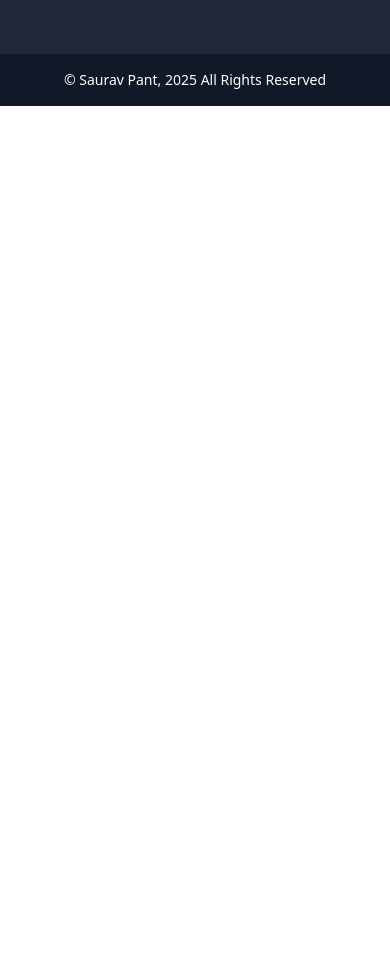
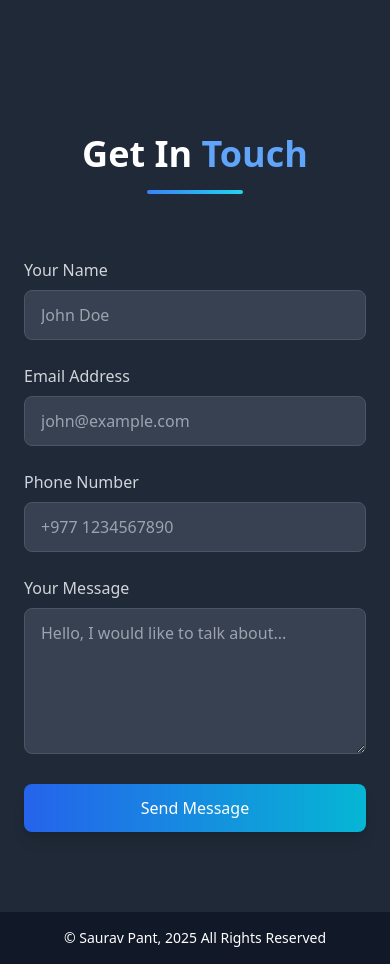
Before and after one commit to Sauravpant/my-portfolio, a React (Vite) app: page / in a window 390 px wide. Shown: the part 6180-7144 px from the top of the page. Before the commit the page ends 6286 px from the top, so only its background shows below. Built offline with nearby package versions, Linux system fonts and the light colour scheme.

Commit message:
Added contact-form

```diff
--- a/src/components/App.jsx
+++ b/src/components/App.jsx
@@ -5,6 +5,7 @@ import SkillsSection from "./SkillsSection";
 import ProjectSection from "./ProjectSection";
 import Footer from "./Footer";
 import AboutSection from "./AboutSection";
+import Contact from "./Contact";
 
 function App() {
   return (
@@ -13,6 +14,7 @@ function App() {
     <AboutSection />
     <SkillsSection  />
     <ProjectSection />
+    <Contact/>
     <Footer />
     </>
   );
--- /dev/null
+++ b/src/components/Contact.jsx
@@ -0,0 +1,157 @@
+import React, { useState, useRef } from "react";
+import { motion } from "framer-motion";
+
+function Contact() {
+  const name = useRef(null);
+  const email = useRef(null);
+  const phone = useRef(null);
+  const message = useRef(null);
+  const [buttonMessage, setButtonMessage] = useState("Send Message");
+  const onSubmit = async (event) => {
+    event.preventDefault();
+    console.log("Access Key:", import.meta.env.VITE_ACCESS_KEY);
+    setButtonMessage("Sending...");
+    const formData = new FormData(event.target);
+    formData.append("access_key", access_key);
+
+    const object = Object.fromEntries(formData);
+    const json = JSON.stringify(object);
+    try {
+      const response = await fetch("https://api.web3forms.com/submit", {
+        method: "POST",
+        headers: {
+          "Content-Type": "application/json",
+          Accept: "application/json",
+        },
+        body: json,
+      });
+      const data = await response.json();
+      if (!data.success) {
+        throw new Error("Failed to send message");
+      } else {
+        console.log("Message sent successfully");
+        setButtonMessage("Message Sent!");
+        name.current.value = "";
+        email.current.value = "";
+        phone.current.value = "";
+        message.current.value = "";
+        setTimeout(() => {
+          setButtonMessage("Send Message");
+        }, 2000);
+      }
+    } catch (error) {
+      alert("Error sending message:", error);
+      setButtonMessage("Send Message");
+    }
+  };
+
+  return (
+    <section id="contact" className="py-20 px-6 bg-gray-800">
+      <motion.div
+        initial={{ opacity: 0 }}
+        whileInView={{ opacity: 1 }}
+        viewport={{ once: true }}
+        className="max-w-4xl mx-auto"
+      >
+        <div className="text-center mb-16">
+          <motion.h2
+            className="text-4xl md:text-5xl font-bold mb-4 text-white"
+            initial={{ y: -20 }}
+            whileInView={{ y: 0 }}
+            viewport={{ once: true }}
+          >
+            Get In <span className="text-blue-400">Touch</span>
+          </motion.h2>
+          <motion.div
+            className="w-24 h-1 bg-gradient-to-r from-blue-500 to-cyan-400 mx-auto rounded-full"
+            initial={{ scaleX: 0 }}
+            whileInView={{ scaleX: 1 }}
+            viewport={{ once: true }}
+            transition={{ duration: 0.5 }}
+          />
+        </div>
+
+        <motion.form
+          onSubmit={onSubmit}
+          initial={{ opacity: 0, y: 20 }}
+          whileInView={{ opacity: 1, y: 0 }}
+          transition={{ delay: 0.2 }}
+          viewport={{ once: true }}
+          className="space-y-6"
+        >
+          <div className="grid grid-cols-1 md:grid-cols-2 gap-6">
+            <div>
+              <label htmlFor="name" className="block text-gray-300 mb-2">
+                Your Name
+              </label>
+              <input
+                type="text"
+                id="name"
+                ref={name}
+                name="name"
+                required
+                className="w-full px-4 py-3 rounded-lg bg-gray-700 border border-gray-600 focus:border-blue-400 focus:outline-none text-white transition-all"
+                placeholder="John Doe"
+              />
+            </div>
+            <div>
+              <label htmlFor="email" className="block text-gray-300 mb-2">
+                Email Address
+              </label>
+              <input
+                type="email"
+                id="email"
+                ref={email}
+                name="email"
+                required
+                className="w-full px-4 py-3 rounded-lg bg-gray-700 border border-gray-600 focus:border-blue-400 focus:outline-none text-white transition-all"
+                placeholder="john@example.com"
+              />
+            </div>
+          </div>
+
+          <div>
+            <label htmlFor="phone" className="block text-gray-300 mb-2">
+              Phone Number
+            </label>
+            <input
+              type="tel"
+              ref={phone}
+              id="phone"
+              name="phone"
+              required
+              className="w-full px-4 py-3 rounded-lg bg-gray-700 border border-gray-600 focus:border-blue-400 focus:outline-none text-white transition-all"
+              placeholder="+977 1234567890"
+            />
+          </div>
+
+          <div>
+            <label htmlFor="message" className="block text-gray-300 mb-2">
+              Your Message
+            </label>
+            <textarea
+              id="message"
+              ref={message}
+              name="message"
+              rows="5"
+              required
+              className="w-full px-4 py-3 rounded-lg bg-gray-700 border border-gray-600 focus:border-blue-400 focus:outline-none text-white transition-all"
+              placeholder="Hello, I would like to talk about..."
+            ></textarea>
+          </div>
+
+          <motion.button
+            type="submit"
+            whileHover={{ scale: 1.02 }}
+            whileTap={{ scale: 0.98 }}
+            className="w-full md:w-auto px-8 py-3 rounded-lg bg-gradient-to-r from-blue-600 to-cyan-500 text-white font-medium hover:from-blue-700 hover:to-cyan-600 transition-all shadow-lg"
+          >
+            {buttonMessage}
+          </motion.button>
+        </motion.form>
+      </motion.div>
+    </section>
+  );
+}
+
+export default Contact;
```
